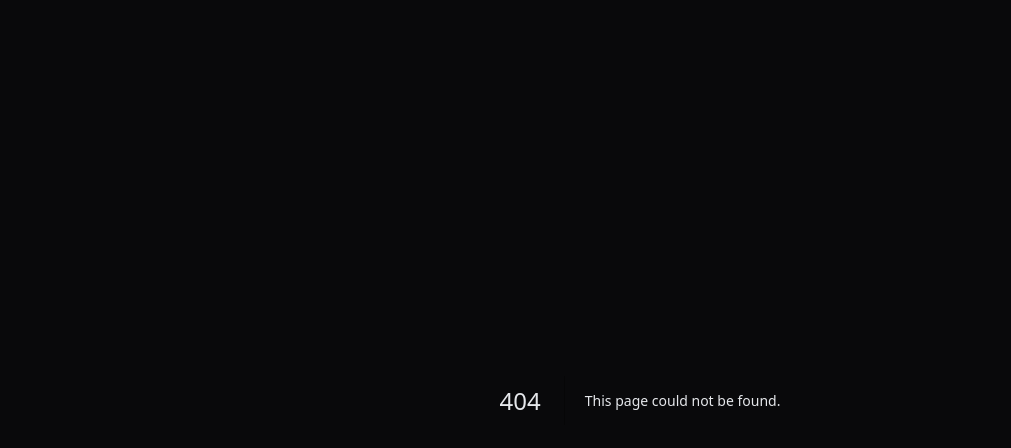
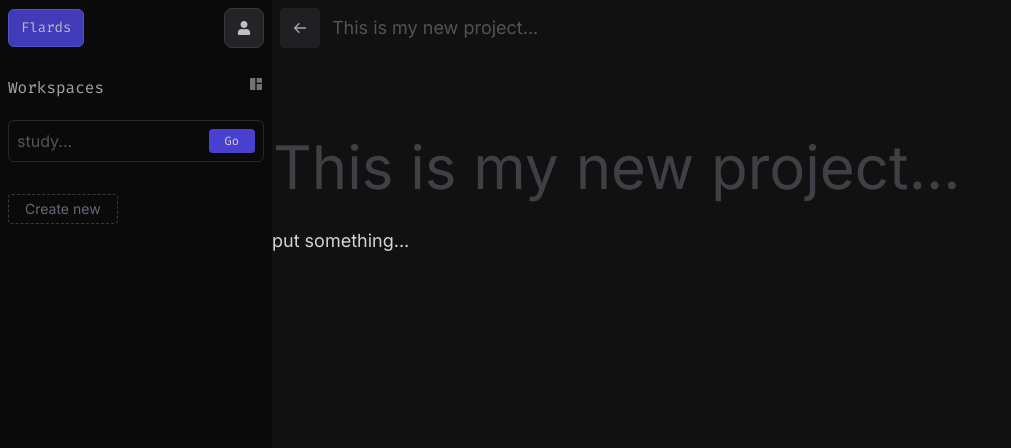
Before and after one commit to victtor01/cards, a Next.js app in the folder frontend/: page /workspaces/1/create in a window 1280 px wide. Before the commit this address had no page. Shown: the top 448 px of the page, without its empty margins (0-1011 px from the left). Built offline with nearby package versions, Linux system fonts and the light colour scheme; no server answers.

Commit message:
feat: created page to create cards

```diff
--- a/frontend/package.json
+++ b/frontend/package.json
@@ -21,6 +21,7 @@
     "react-dom": "^18",
     "react-hook-form": "^7.52.2",
     "react-icons": "^5.2.1",
+    "react-textarea-autosize": "^8.5.3",
     "zod": "^3.23.8"
   },
   "devDependencies": {
--- a/frontend/src/app/(private)/(main)/layout.tsx
+++ b/frontend/src/app/(private)/(main)/layout.tsx
@@ -9,7 +9,7 @@ type LayoutMainProps = {
 
 export default function LayoutMain({ children }: LayoutMainProps) {
   return (
-    <section className="flex w-full h-screen">
+    <section className="flex w-full h-screen bg-neutral-900 bg-opacity-60">
       <Sidebar />
       <div className="flex flex-col h-screen overflow-auto w-full scroll-default">
         {children}
--- /dev/null
+++ b/frontend/src/app/(private)/(main)/workspaces/[code]/create/hooks.ts
@@ -0,0 +1,20 @@
+import { zodResolver } from "@hookform/resolvers/zod";
+import { useForm } from "react-hook-form";
+import { z } from "zod";
+
+const schemaCreateCard = z.object({
+  name: z.string(),
+  content: z.string(),
+})
+
+type CreateCardProps = z.infer<typeof schemaCreateCard>
+
+export function useCreateCard () {
+  const form = useForm<CreateCardProps>({
+    resolver: zodResolver(schemaCreateCard),
+  });
+
+  return {
+    form
+  }
+}
--- /dev/null
+++ b/frontend/src/app/(private)/(main)/workspaces/[code]/create/page.tsx
@@ -0,0 +1,61 @@
+"use client";
+
+import { Editor } from "@/components/editor/editor";
+import { useCreateCard } from "./hooks";
+import { Controller } from "react-hook-form";
+import TextareaAutosize from "react-textarea-autosize";
+import { BiArrowBack } from "react-icons/bi";
+import { useRouter } from "next/navigation";
+
+export default function Create() {
+  const { form } = useCreateCard();
+  const { control } = form;
+  const router = useRouter();
+
+  return (
+    <div className="w-full h-auto">
+      <header className="w-full p-2 flex gap-3 items-center">
+        <button
+        onClick={() => router.back()}
+        className="bg-zinc-800 opacity-70 hover:opacity-100 p-3 rounded">
+          <BiArrowBack />
+        </button>
+
+        <div className="flex">
+          <Controller
+            control={control}
+            name="name"
+            render={({ field }) => {
+              return (
+                <input
+                  {...field}
+                  placeholder="This is my new project..."
+                  className="bg-transparent outline-none placeholder:text-zinc-600 text-lg"
+                />
+              );
+            }}
+          />
+        </div>
+      </header>
+      <div className="flex mx-auto w-full flex-col max-w-[65rem] mt-20">
+        <header className="flex gap-4">
+          <Controller
+            control={control}
+            name="name"
+            render={({ field }) => {
+              return (
+                <TextareaAutosize
+                  {...field}
+                  placeholder="This is my new project..."
+                  className="bg-transparent border border-transparent outline-none w-full text-6xl placeholder:text-zinc-700 break-word text-zinc-300 resize-none"
+                />
+              );
+            }}
+          />
+        </header>
+
+        <Editor />
+      </div>
+    </div>
+  );
+}
--- a/frontend/src/app/(private)/(main)/workspaces/[code]/page.tsx
+++ b/frontend/src/app/(private)/(main)/workspaces/[code]/page.tsx
@@ -1,24 +1,46 @@
-"use client"
+"use client";
 
-import { fontFiraCode } from "@/fonts";
+import { fontFiraCode, fontValela } from "@/fonts";
 import { useWorkspace } from "./hooks";
+import { useParams } from "next/navigation";
+import Link from "next/link";
+import { BiPlus } from "react-icons/bi";
 
 type WorkspaceProps = {
   params: {
-    code: string
-  }
-}
+    code: string;
+  };
+};
 
 export default function Workspace({ params }: WorkspaceProps) {
   const { workspace } = useWorkspace(params.code);
+  const { code } = useParams();
 
   return (
-    <div className="w-full flex flex-col gap-2 p-2">
-      <header className="flex gap-2">
-        <h1 className={`${fontFiraCode} text-lg text-zinc-200`}>
-          Workspace <b className="text-white">{workspace?.name}</b>
-        </h1>
+    <div className="w-full flex flex-col flex-1">
+      <header className="p-1 border-b border-zinc-800 flex items-center justify-between">
+        <div className="flex flex-1 px-2">
+          <span className={`${fontValela} text-zinc-400`}>Workspace</span>
+        </div>
+        <div className="flex gap-3">
+          <Link
+            href={`/workspaces/${code}/create`}
+            className="bg-zinc-800 bg-opacity-60 rounded p-1 flex items-center gap-2 px-2 capitalize border border-zinc-800 opacity-90 hover:opacity-100"
+          >
+            <BiPlus />
+            <span>create</span>
+          </Link>
+        </div>
       </header>
+      <div className="w-full flex-1 flex flex-col">
+        <div className="w-full flex flex-col gap-2 p-2">
+          <header className="flex gap-2">
+            <h1 className={`${fontFiraCode} text-lg text-zinc-200`}>
+              Workspace <b className="text-white">{workspace?.name}</b>
+            </h1>
+          </header>
+        </div>
+      </div>
     </div>
   );
 }
--- a/frontend/src/app/(private)/(main)/workspaces/layout.tsx
+++ /dev/null
@@ -1,27 +0,0 @@
-import { fontValela } from "@/fonts";
-import Link from "next/link";
-import { useParams } from "next/navigation";
-import { BiPlus } from "react-icons/bi";
-import { ButtonWithModals } from "./modals";
-
-type LayoutProps = {
-  children: React.ReactNode;
-};
-
-export default function Layout({ children }: LayoutProps) {
-  return (
-    <>
-      <div className="w-full flex flex-col flex-1">
-        <header className="p-1 border-b border-zinc-800 flex items-center justify-between">
-          <div className="flex flex-1 px-2">
-            <span className={`${fontValela} text-zinc-400`}>Workspace</span>
-          </div>
-          <div className="flex gap-3">
-            <ButtonWithModals />
-          </div>
-        </header>
-        <div className="w-full flex-1 flex flex-col">{children}</div>
-      </div>
-    </>
-  );
-}
--- a/frontend/src/app/(private)/(main)/workspaces/modals.tsx
+++ /dev/null
@@ -1,27 +0,0 @@
-"use client";
-
-import { CreateWorkspace } from "@/components/modals-workspaces/create-workspace";
-import Link from "next/link";
-import { useParams, useSearchParams } from "next/navigation";
-import { BiPlus } from "react-icons/bi";
-
-type Modal = "create" | null;
-
-export function ButtonWithModals() {
-  const params = useSearchParams();
-  const modal: Modal = (params.get("md") as Modal) || null;
-
-  return (
-    <>
-      {modal === "create" && <CreateWorkspace />}
-
-      <Link
-        href={"?md=create"}
-        className="bg-zinc-800 bg-opacity-60 rounded p-1 flex items-center gap-2 px-2 capitalize border border-zinc-800 opacity-90 hover:opacity-100"
-      >
-        <BiPlus />
-        <span>create</span>
-      </Link>
-    </>
-  );
-}
--- a/frontend/src/components/editor/editor.tsx
+++ b/frontend/src/components/editor/editor.tsx
@@ -12,9 +12,12 @@ import {
   useEditor,
   EditorContent,
   BubbleMenu,
+  extensions,
+  isActive,
 } from "@tiptap/react";
 import { ButtonBubble } from "./button-bubble";
 import { useRef, useEffect } from "react";
+import { run } from "node:test";
 
 export function Editor() {
   const editorContentRef = useRef<HTMLDivElement>(null);
@@ -35,29 +38,24 @@ export function Editor() {
   });
 
 
-  useEffect(() => {
-    const handleClick = (event: MouseEvent) => {
-      if (
-        editorContentRef.current &&
-        !editorContentRef.current.contains(event.target as Node)
-      ) {
-        editor?.commands.focus();
-      }
-    };
-
-    document.addEventListener("click", handleClick);
-
-    return () => {
-      document.removeEventListener("click", handleClick);
-    };
-  }, [editor]);
+//   useEffect(() => {
+//  const handleClick = (event: MouseEvent) => {
+//       if (editorContentRef.current && !editorContentRef.current.contains(event.target as Node)) {
+//         editor?.commands.focus();
+//       }
+//     };
+//     document.addEventListener('click', handleClick);
+//     return () => {
+//       document.removeEventListener('click', handleClick);
+//     };
+//   }, [editor]);
 
   return (
-    <div className="flex p-10">
+    <>
       <EditorContent
         ref={editorContentRef}
         editor={editor}
-        className="prose prose-invert max-w-[65rem] flex-1 px-5 text-lg"
+        className="prose prose-invert max-w-[65rem] flex-1 text-lg"
       />
 
       {editor && (
@@ -98,6 +96,6 @@ export function Editor() {
           </ButtonBubble>
         </BubbleMenu>
       )}
-    </div>
+    </>
   );
 }
--- a/frontend/src/components/main-layout/main-sidebar.tsx
+++ b/frontend/src/components/main-layout/main-sidebar.tsx
@@ -4,6 +4,7 @@ import { fontFiraCode, fontInter } from "@/fonts";
 import { useSidebar } from "@/hooks/use-sidebar";
 import Link from "next/link";
 import { usePathname } from "next/navigation";
+import { BiPlus } from "react-icons/bi";
 import { FaUser } from "react-icons/fa";
 import { MdSpaceDashboard } from "react-icons/md";
 
@@ -12,7 +13,7 @@ export function Sidebar() {
   const { redirectTo, workspaces } = useSidebar();
 
   return (
-    <div className="w-full max-w-[17rem] flex flex-col gap-5 border-r border-zinc-800 bg-gradient-to-b from-zinc-900 to-transparent">
+    <div className="w-full max-w-[17rem] flex flex-col gap-5 bg-neutral-950">
       <header className="flex items-center justify-between p-2">
         <div className={`${fontFiraCode} flex gap-2`}>
           <button className="p-2 px-3 bg-indigo-600 rounded-md text-sm border border-indigo-500 opacity-80">
@@ -50,22 +51,36 @@ export function Sidebar() {
         {workspaces?.map(({ name, code }, index) => {
           const link = `/workspaces/${code}`;
           const selectedClassStyle = pathname.startsWith(link)
-          ? "bg-zinc-800 text-gray-200 bg-opacity-70 opacity-100 cursor-default pointer-events-none"
-          : "hover:text-gray-300 hover:bg-zinc-800 text-gray-500 hover:bg-opacity-70 opacity-80 hover:opacity-100";
+            ? "bg-zinc-800 text-gray-200 bg-opacity-50 opacity-100 cursor-default"
+            : "hover:text-gray-300 hover:bg-zinc-800 text-gray-500 hover:bg-opacity-70 opacity-80 hover:opacity-100";
 
           return (
-            <button
+            <div
               key={index}
-              onClick={() => redirectTo(link)}
-              className={`${selectedClassStyle} flex items-center justify-between p-2 px-2 rounded relative`}
+              className={`${selectedClassStyle} transition-all group flex items-center justify-between p-2 rounded relative`}
             >
-              <div className={`${fontInter} text-sm`}>{name}</div>
-              <span className="w-5 h-5 text-xs bg-indigo-600 rounded grid place-items-center text-zinc-300">
-                2
-              </span>
-            </button>
+              <button
+                onClick={() => redirectTo(link)}
+                data-selected={pathname.startsWith(link)}
+                className={`${fontInter} text-sm flex-1 text-left data-[selected=true]:pointer-events-none`}
+              >
+                {name}
+              </button>
+              <div className="flex items-center gap-2">
+                <button
+                  type="button"
+                  className="bg-zinc-800 w-5 h-5 place-items-center rounded hidden group-hover:grid"
+                >
+                  <BiPlus size={14} />
+                </button>
+                <span className="w-5 h-5 text-xs bg-indigo-600 rounded grid place-items-center text-zinc-300">
+                  0
+                </span>
+              </div>
+            </div>
           );
         })}
+
         <div>
           <button
             onClick={() => redirectTo("?md=create-workspace")}
```
Also changed, not shown: 1 other file (tests, documents, lock files or other folders).
